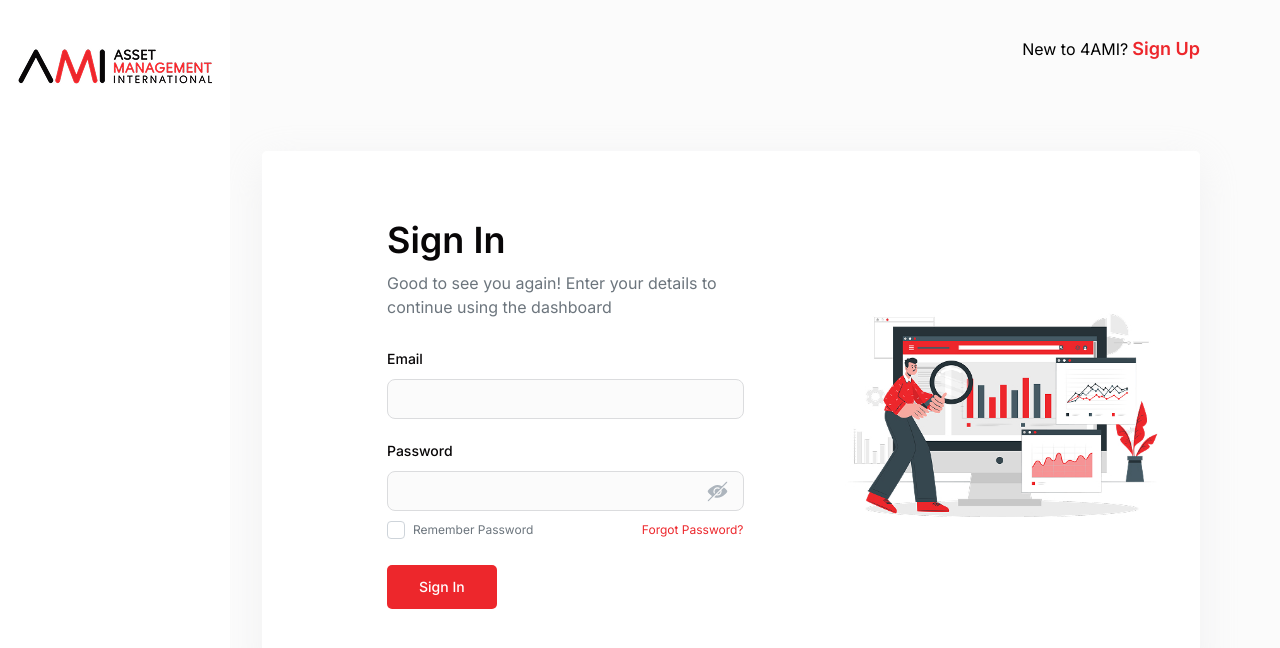
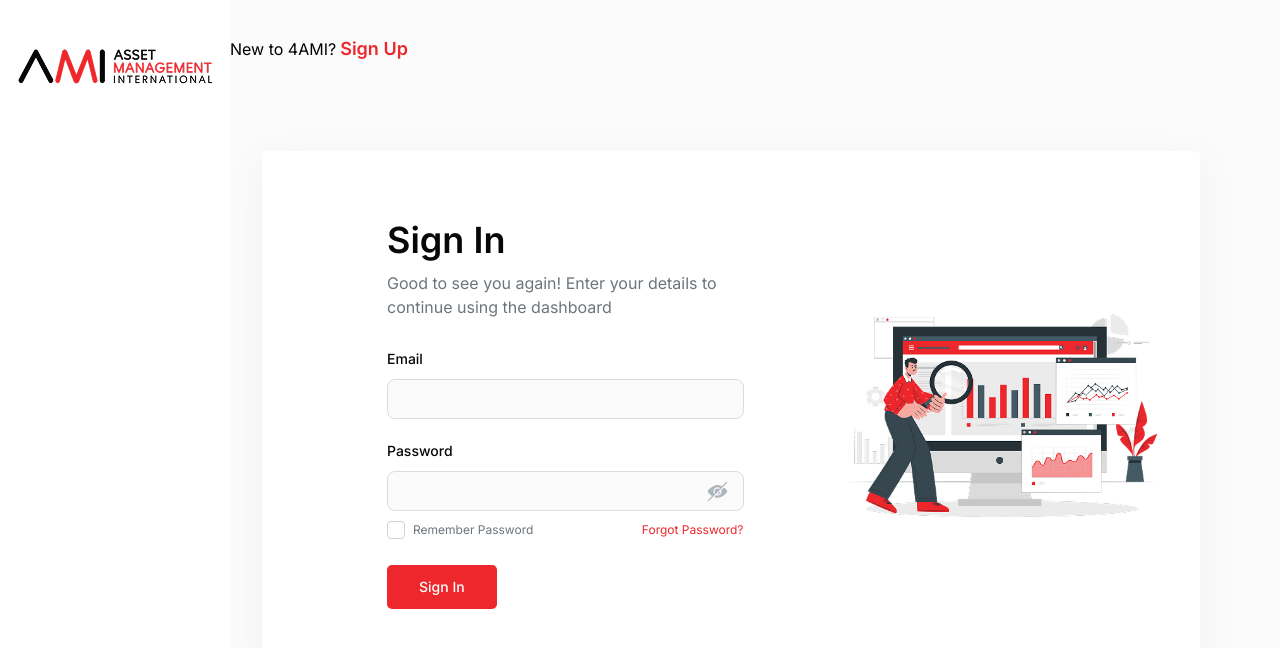
Before and after one commit to arakash-developer/headless, a React (Vite) app: page /login in a window 1280 px wide. Shown: the top 648 px of the page. Built offline with nearby package versions, Linux system fonts and the light colour scheme.

Commit message:
fix: Update Navbar component to improve conditional rendering and structure

```diff
--- a/src/components/main/Navbar.jsx
+++ b/src/components/main/Navbar.jsx
@@ -15,6 +15,7 @@ const Navbar = () => {
     <>
       <nav className="mt-[35px] mb-6 mr-[80px] flex justify-between items-center">
         {token && (
+          <>
             <div className="ml-8 flex items-center relative">
               <input
                 type="text"
@@ -52,8 +53,10 @@ const Navbar = () => {
                 </svg>
               </div>
             </div>
+            <div className="">ccc</div>
+          </>
         )}
-        <div className=""></div>
+        {!token && (
           <Link
             to={routeName === "login" ? "/signup" : "/login"}
             className="flex-shrink-0"
@@ -74,6 +77,7 @@ const Navbar = () => {
               </span>
             </p>
           </Link>
+        )}
       </nav>
     </>
   );
```
Lines whose indentation alone changed are shown as unchanged.
